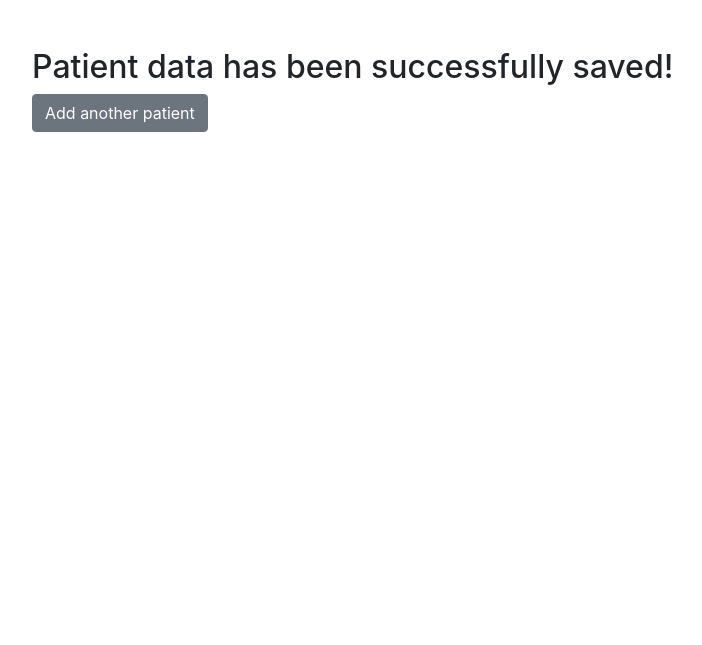
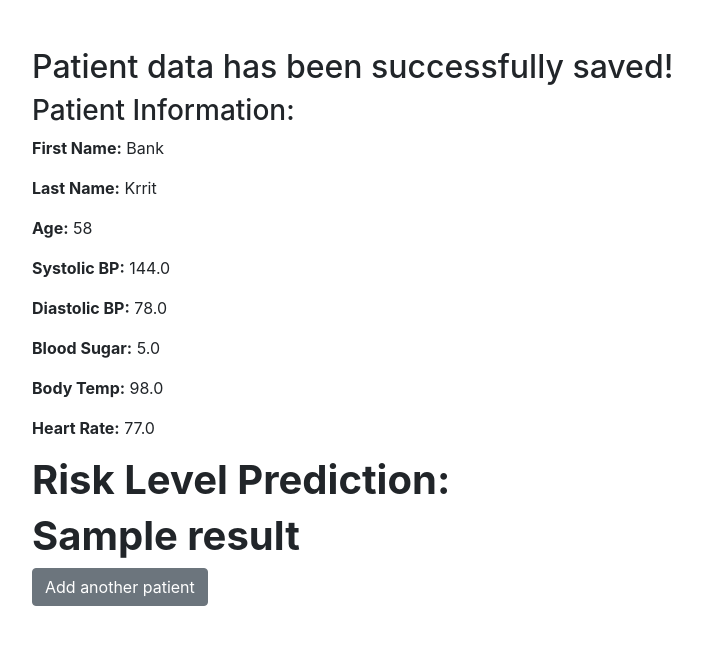
Before and after one commit to Pavarit2546/ML_project, a Django app: template myapp/templates/success.html in a window 1280 px wide. Shown: the part 56-701 px from the top of the page, without its empty margins (68-770 px from the left). Run offline with Django 5.2, Linux system fonts and the light colour scheme; data comes from the database, SQL or seed files in the repository; both versions use the stored data as it was after the commit; the template is opened without the code that fills it: values that come from a table or form of the project are taken from there, most other values are stand-ins (such as "Sample title", 1, 10 or a date in 2020); parts of the project's set-up code (start-up, migrations or seed data) failed here and were passed over; some libraries are stand-ins or nearby versions.

Commit message:
ล่าสุด

```diff
--- a/Pregnancy_Risk_Prediction/urls.py
+++ b/Pregnancy_Risk_Prediction/urls.py
@@ -24,5 +24,6 @@ urlpatterns = [
     path('add-patient/', views.add_patient, name='add_patient'),
     path('success/', views.success_view, name='success'),
     path('patient-list/', views.patient_list, name='patient_list'),
+    path('delete_patient/<int:patient_id>/', views.delete_patient, name='delete_patient'),
     path('', views.add_patient, name='home'),
 ]
--- a/myapp/models.py
+++ b/myapp/models.py
@@ -9,6 +9,7 @@ class Patient(models.Model):
     blood_sugar = models.FloatField()  # Blood glucose levels (BS)
     body_temp = models.FloatField()  # Body Temperature
     heart_rate = models.FloatField()  # Heart Rate
+    risk_level = models.CharField(max_length=50, null=True, blank=True)
 
     def __str__(self):
         return f"{self.first_name} {self.last_name} - Age: {self.age}"
--- a/myapp/templates/add_patient.html
+++ b/myapp/templates/add_patient.html
@@ -12,5 +12,6 @@
         </div>
         <button type="submit" class="btn btn-primary">Submit</button>
     </form>
+
 </div>
 {% endblock %}
--- a/myapp/templates/base.html
+++ b/myapp/templates/base.html
@@ -5,6 +5,7 @@
     <meta name="viewport" content="width=device-width, initial-scale=1.0">
     <title>{% block title %}Your Title{% endblock %}</title>
     <link href="https://stackpath.bootstrapcdn.com/bootstrap/4.5.2/css/bootstrap.min.css" rel="stylesheet">
+    <link rel="stylesheet" href="https://cdnjs.cloudflare.com/ajax/libs/font-awesome/6.0.0-beta3/css/all.min.css">
 </head>
 <body>
     <nav class="navbar navbar-expand-lg navbar-light bg-light">
--- a/myapp/templates/success.html
+++ b/myapp/templates/success.html
@@ -5,6 +5,32 @@
 {% block content %}
 <div class="container mt-5">
     <h2>Patient data has been successfully saved!</h2>
+
+    <!-- แสดงข้อมูลผู้ป่วยที่เพิ่งกรอก -->
+    <h3>Patient Information:</h3>
+    <p><b>First Name:</b> {{ patient.first_name }}</p>
+    <p><b>Last Name:</b> {{ patient.last_name }}</p>
+    <p><b>Age:</b> {{ patient.age }}</p>
+    <p><b>Systolic BP:</b> {{ patient.systolic_bp }}</p>
+    <p><b>Diastolic BP:</b> {{ patient.diastolic_bp }}</p>
+    <p><b>Blood Sugar:</b> {{ patient.blood_sugar }}</p>
+    <p><b>Body Temp:</b> {{ patient.body_temp }}</p>
+    <p><b>Heart Rate:</b> {{ patient.heart_rate }}</p>
+
+    <!-- แสดงผลลัพธ์การทำนาย Risk Level -->
+    {% if result %}
+    <h1><b>Risk Level Prediction:</b></h1>
+        {% if result == "low risk" %}
+            <h1 style="color:green; font-size: 50px; text-shadow: -2px -2px 0 #000, 2px -2px 0 #000, -2px 2px 0 #000, 2px 2px 0 #000;"><b>{{ result }}</b></h1>
+        {% elif result == "mid risk" %}
+            <h1 style="color:yellow; font-size: 50px; text-shadow: -2px -2px 0 #000, 2px -2px 0 #000, -2px 2px 0 #000, 2px 2px 0 #000;"><b>{{ result }}</b></h1>
+        {% elif result == "high risk" %}
+            <h1 style="color:red; font-size: 50px; text-shadow: -2px -2px 0 #000, 2px -2px 0 #000, -2px 2px 0 #000, 2px 2px 0 #000;"><b>{{ result }}</b></h1>
+        {% else %}
+            <h1><b>{{ result }}</b></h1>
+        {% endif %}
+    {% endif %}
+
     <a href="{% url 'add_patient' %}" class="btn btn-secondary">Add another patient</a>
 </div>
 {% endblock %}
--- a/myapp/urls.py
+++ b/myapp/urls.py
@@ -4,5 +4,6 @@ from . import views
 urlpatterns = [
     path('add-patient/', views.add_patient, name='add_patient'),
     path('success/', views.success_view, name='success'),
-    path('/patient-list/', views.patient_list, name='patient_list'),# เพจหลังจากบันทึกข้อมูลสำเร็จ
+    path('/patient-list/', views.patient_list, name='patient_list'),
+    path('delete_patient/<int:patient_id>/', views.delete_patient, name='delete_patient'),
 ]
--- /dev/null
+++ b/requirements.txt
@@ -0,0 +1,5 @@
+Django==5.1.1
+joblib==1.4.2
+numpy==1.26.4
+pandas==2.2.2
+scikit-learn==1.5.1
```
Also changed, not shown: myapp/templates/patient_list.html (+7 -0 lines), myapp/views.py (+37 -1 lines), db.sqlite3, myapp/migrations/0002_patient_risk_level.py (added), 2 other files.
